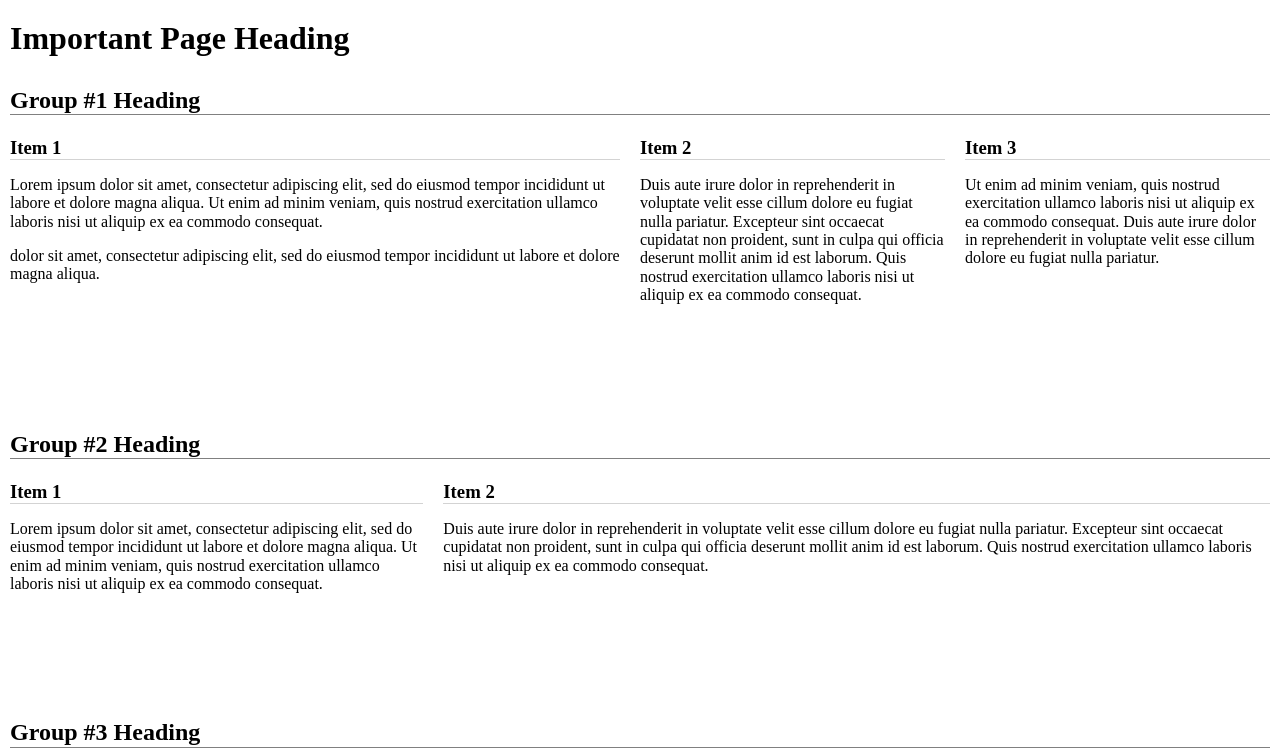
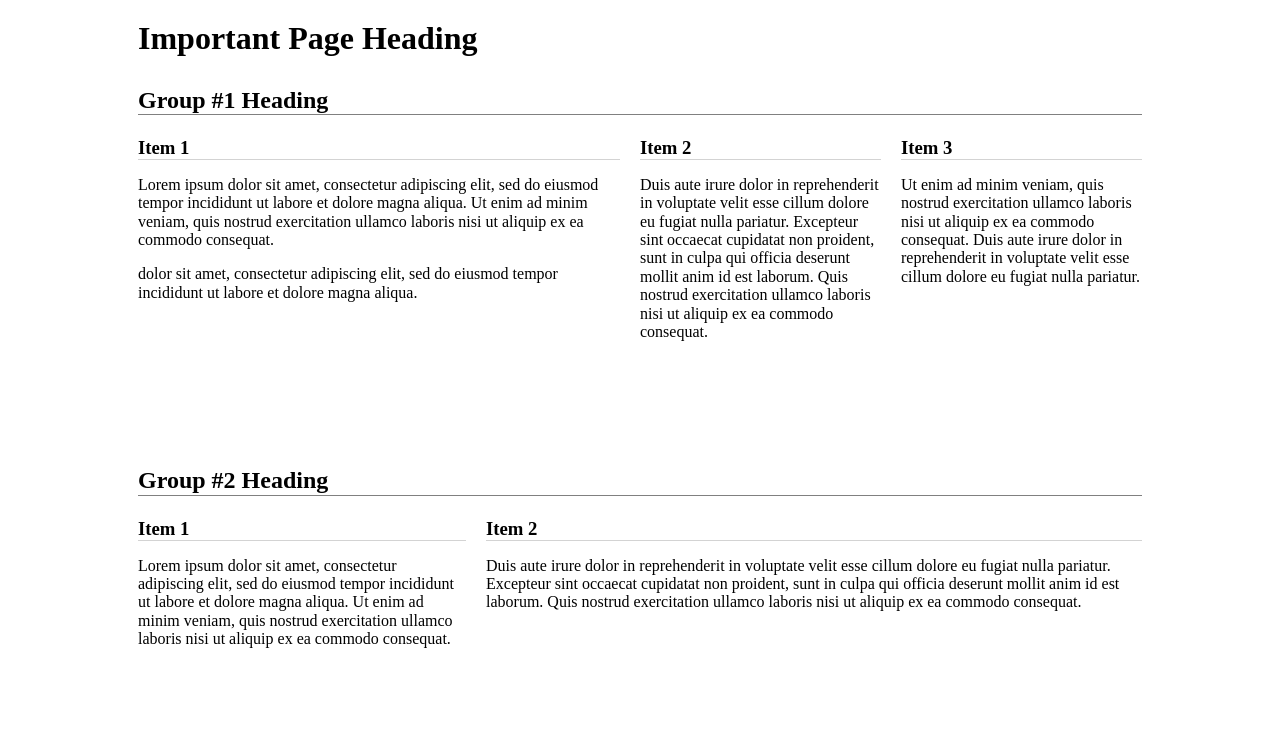
Before and after one commit to nikki-mac/starter-front-end-foundations, a plain HTML site: page mobile-first-development/index.html in a window 1280 px wide. Shown: the top 755 px of the page. Drawn offline with nearby package versions, Linux system fonts and the light colour scheme.

Commit message:
CSS updates for mobile-first-development and images assignments

```diff
--- a/mobile-first-development/style.css
+++ b/mobile-first-development/style.css
@@ -24,7 +24,7 @@ h3 {
 
 .group {
   display: flex;
-  flex-direction: row;
+  flex-direction: column;
   margin-bottom: 100px;
 }
 
@@ -36,3 +36,14 @@ h3 {
 .item-double {
   flex: 2;
 }
+
+@media all and (min-width: 800px) {
+  section,
+  h1 {
+    padding: 0 10%;
+  }
+
+  .group {
+    flex-direction: row;
+  }
+}
--- a/responsive-images/style.css
+++ b/responsive-images/style.css
@@ -18,6 +18,10 @@ h2 {
 h3 {
   margin: 12px 0;
   border-bottom: 1px solid lightgray;
+}
+
+main img {
+  width: 100%;
 }
 
 /* Groups & Items */
```
